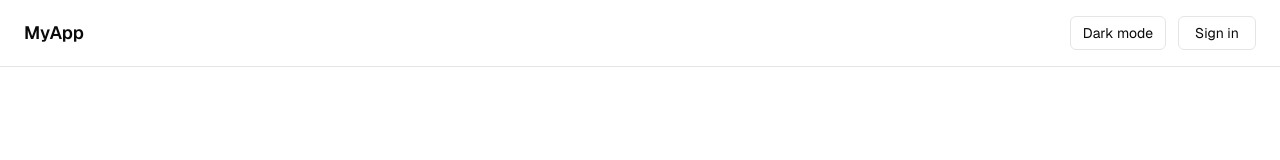
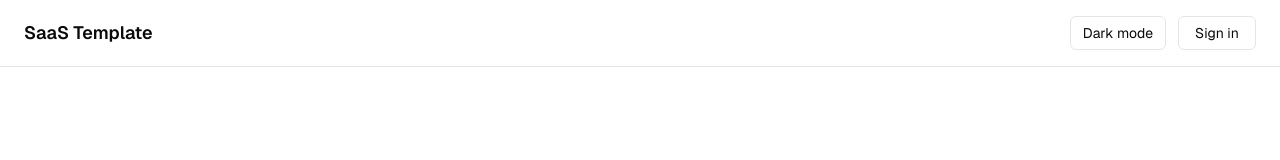
Before and after one commit to sabaudianin/starter-template-next, a Next.js app: page / in a window 1280 px wide. Shown: the top 160 px of the page. Built offline with nearby package versions, Linux system fonts and the light colour scheme; no server answers.

Commit message:
test commit

```diff
--- a/src/app/page.tsx
+++ b/src/app/page.tsx
@@ -8,7 +8,7 @@
   return (
     <div className="min-h-screen bg-background text-foreground">
       <nav className="flex items-center justify-between px-6 py-4 border-b border-border">
-        <span className="font-semibold text-lg">MyApp</span>
+        <span className="font-semibold text-lg">SaaS Template</span>
         <div className="flex items-center gap-3">
           <ThemeToggle />
           {session ? (
```
